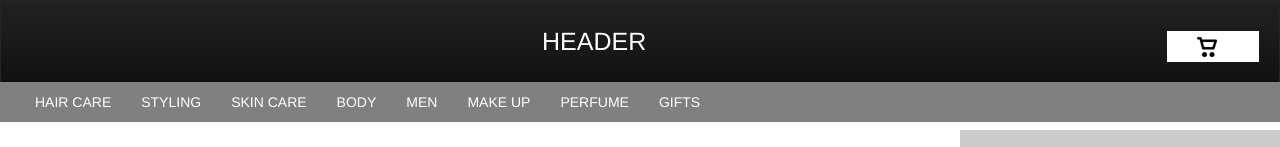
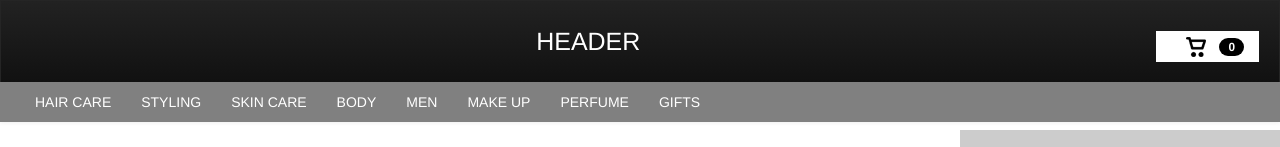
Before and after one commit to sai-echidnainc/Examples, a plain HTML site: page drag-n-drop/index.html in a window 1280 px wide. Shown: the top 147 px of the page. Drawn offline with Linux system fonts and the light colour scheme.

Commit message:
badge css changes

```diff
--- a/drag-n-drop/css/style.css
+++ b/drag-n-drop/css/style.css
@@ -126,10 +126,14 @@ display: inline-block;
 }
 #filter_btn{
     float: right;
-    padding: 5px 30px;
+    padding: 5px 15px 5px 30px;
     font-size: 14px;
     text-transform: uppercase;
     background: #fff;
+}
+#filter_btn .badge{
+	margin-left: 10px;
+	background: #000;
 }
 .main_nav .navbar-inner{
 	background: #808080;
--- a/drag-n-drop/index.html
+++ b/drag-n-drop/index.html
@@ -30,7 +30,7 @@
       <div class="navbar-inner">
           <div class="header">
             HEADER
-            <span id="filter_btn" class="filter_btn"><img src="img/1434107587_cart-empty.png"> {{showQuanity()}}</span>
+            <span id="filter_btn" class="filter_btn"><img src="img/1434107587_cart-empty.png"> <span class="badge">{{showQuanity()}}</span></span>
           </div>
       </div>
     </div>
```
